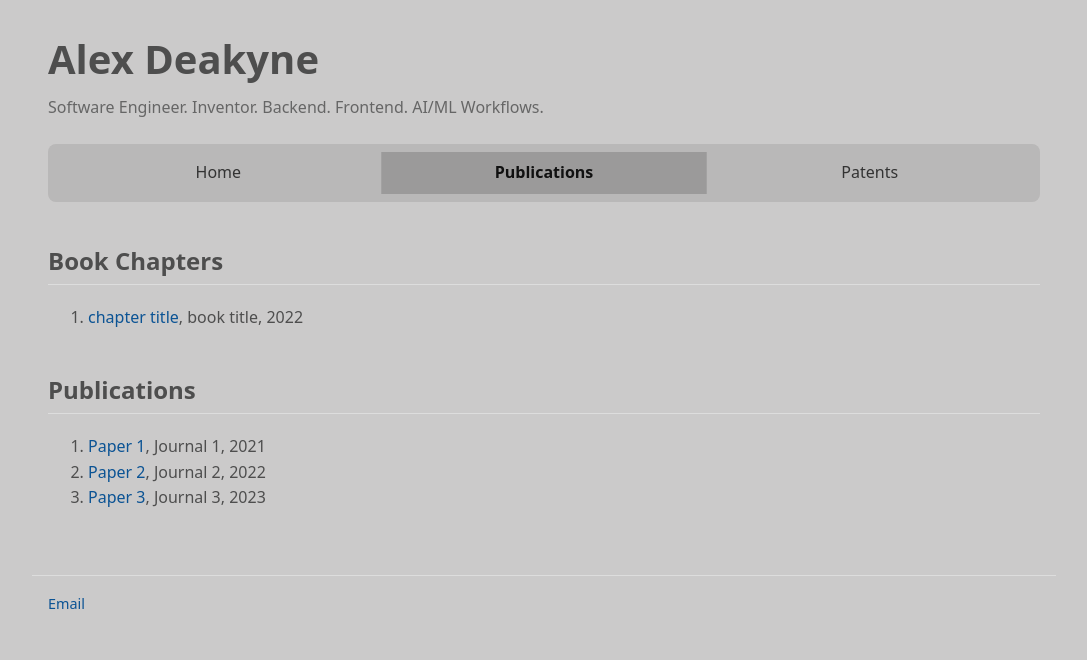
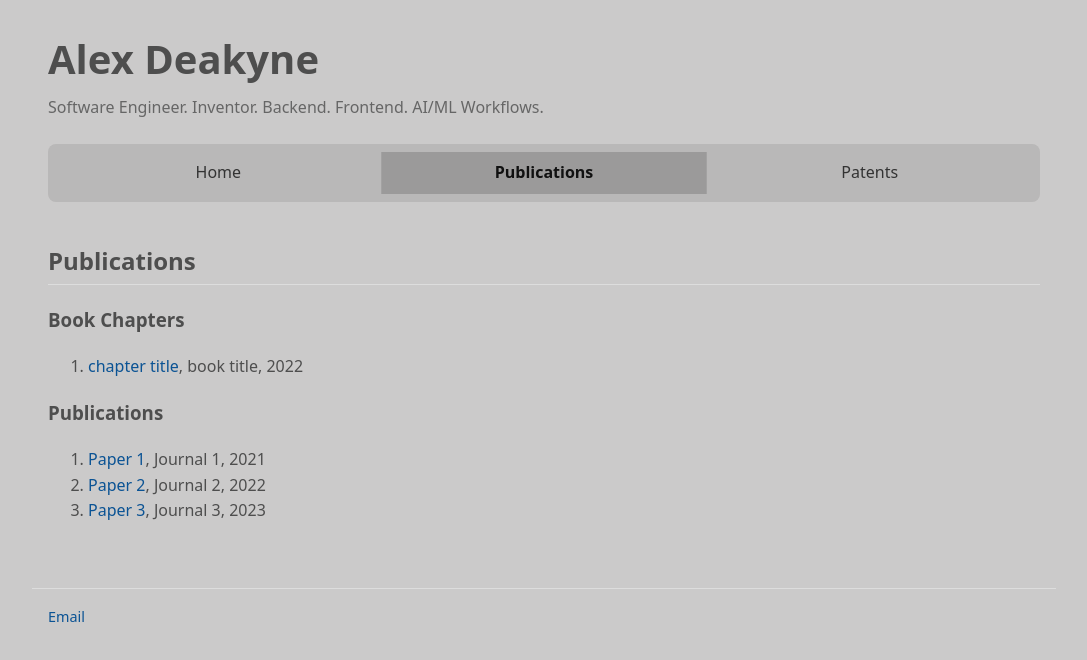
Before and after one commit to adeakyne/alexdeakyne-dev, a React (Vite) app: page /publications in a window 1280 px wide. Shown: the top 660 px of the page, without its empty margins (96-1183 px from the left). Built offline with nearby package versions, Linux system fonts and the light colour scheme.

Commit message:
update headings

```diff
--- a/src/components/Publications.tsx
+++ b/src/components/Publications.tsx
@@ -7,7 +7,8 @@ const journals = publications.filter(pub => pub.type === "journal")
 function Publications() {
     return (
         <section>
-            <h2>Book Chapters</h2>
+            <h2>Publications</h2>
+            <h3>Book Chapters</h3>
             <ol>
                 {books.map(pub=> (
                     <Publication
@@ -20,7 +21,7 @@ function Publications() {
                     />
                 ))}
             </ol>
-            <h2>Publications</h2>
+            <h3>Publications</h3>
             <ol>
                 {journals.map(pub=> (
                     <Publication
```
